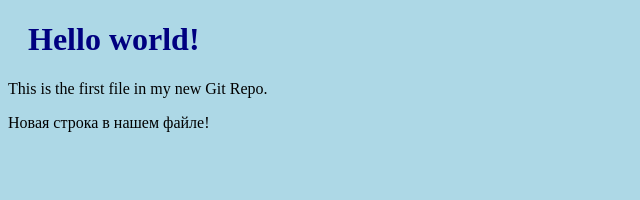
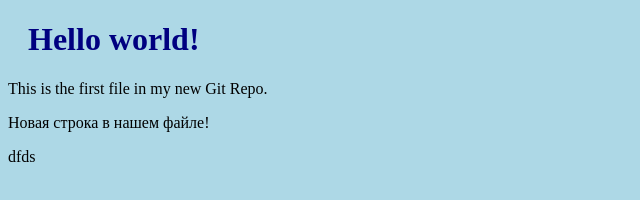
Before and after one commit to Nurseit-dev/teat-repo, a plain HTML site: page index.html in a window 1280 px wide. Shown: the full height of the page, 0-640 px from the left. Drawn offline with Linux system fonts and the light colour scheme.

Commit message:
first commit

```diff
--- a/bluestyle.css
+++ b/bluestyle.css
@@ -1,6 +1,7 @@
 body {
     background-color: lightblue;
     }
+
 
     h1 {
     color: navy;
--- a/index.html
+++ b/index.html
@@ -9,6 +9,7 @@
 <h1>Hello world!</h1>
 <p>This is the first file in my new Git Repo.</p>
 <p>Новая строка в нашем файле!</p>
+<p>dfds</p>
 
 </body>
 </html>
```
Also changed, not shown: 1 other file.
